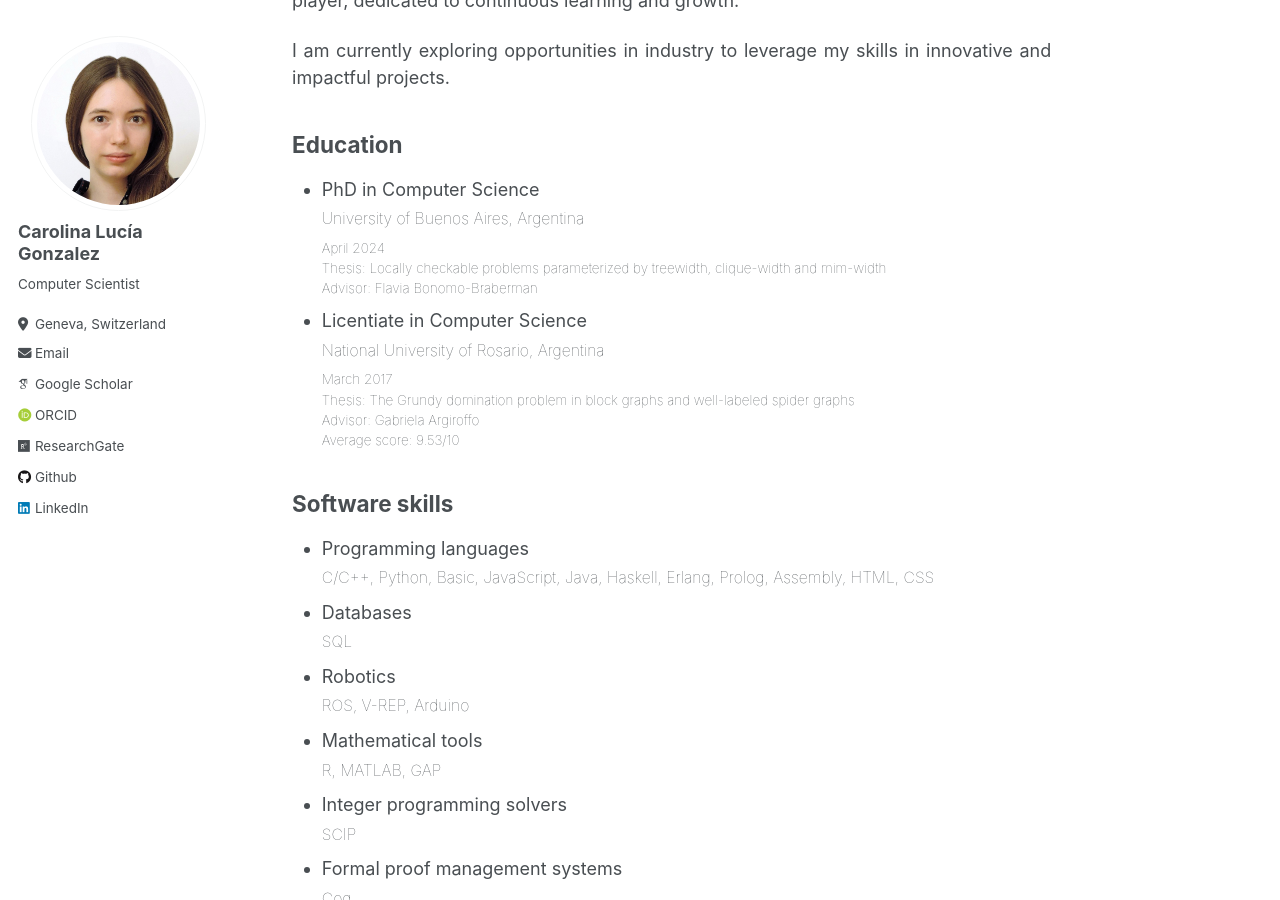
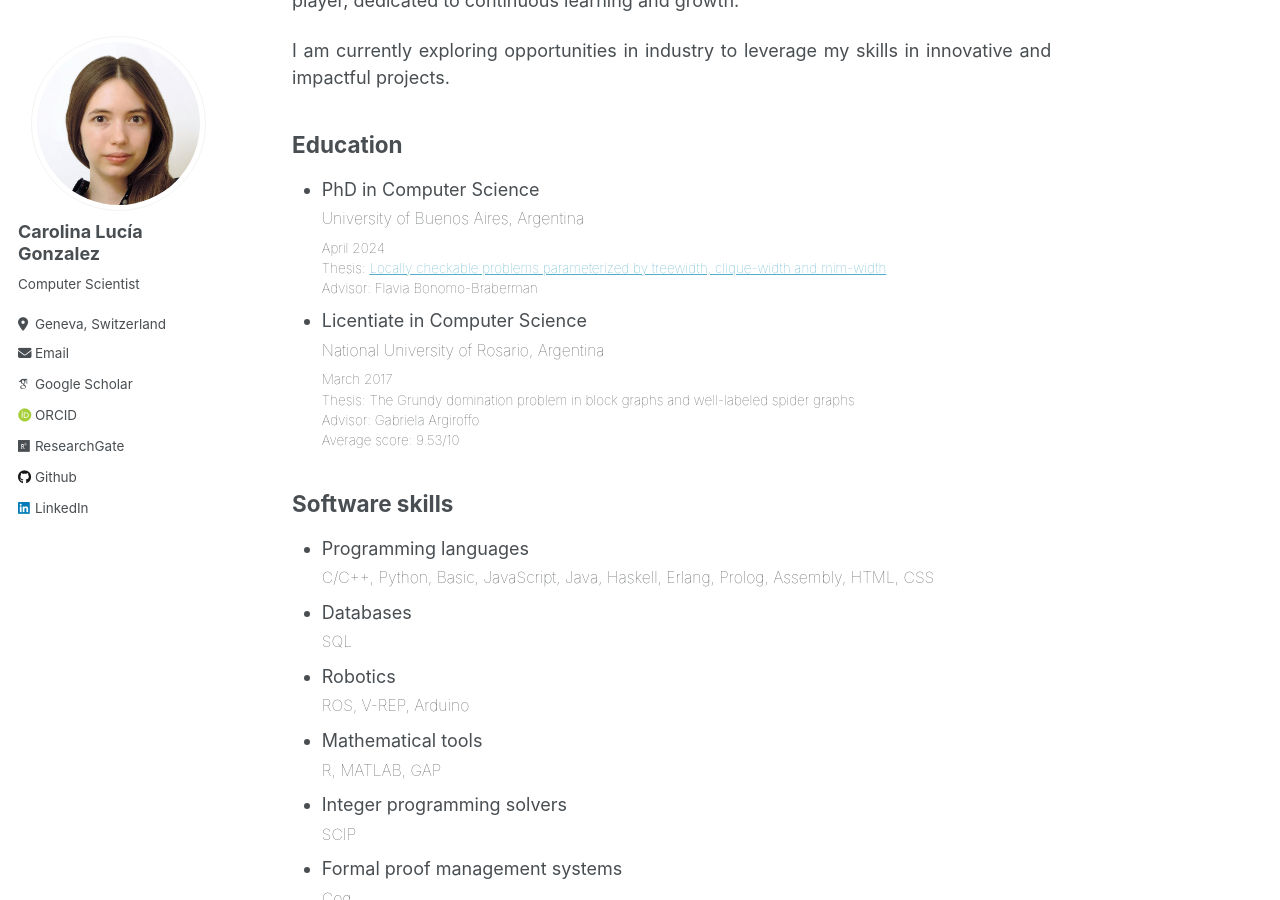
Before and after one commit to caro811/caro811.github.io, a Jekyll site: the page built from _pages/about.md, in a window 1280 px wide and 900 px high, scrolled down 355 px. Built offline with Jekyll 4.4.1, drawn with Linux system fonts in a browser that asks for light colours; some web fonts are replaced.

Commit message:
Update thesis link

```diff
--- a/_includes/sections/education.html
+++ b/_includes/sections/education.html
@@ -16,7 +16,11 @@
 
         {% if post.thesis %}
             <br>
-            Thesis: {{ post.thesis | markdownify | remove: '<p>' | remove: '</p>' }}
+            {% if post.thesisurl %}
+                Thesis: <a href="{{ post.thesisurl }}">{{ post.thesis | markdownify | remove: '<p>' | remove: '</p>' }}</a>
+            {% else %}
+                Thesis: {{ post.thesis | markdownify | remove: '<p>' | remove: '</p>' }}
+            {% endif %}
         {% endif %}
         {% if post.advisor %}
             <br>
```
Also changed, not shown: collections/_education/PhD.md (+1 -0 lines).
